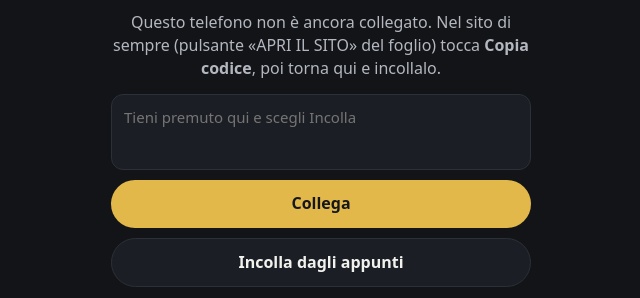
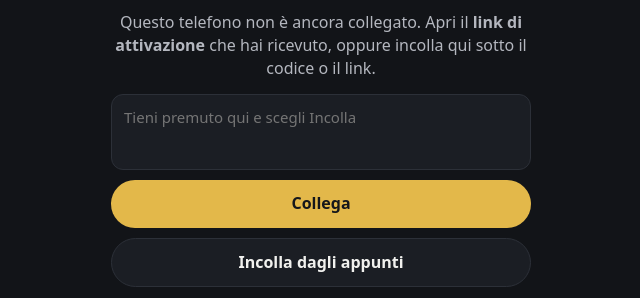
Before and after one commit to erbetting85/erbetting85.github.io, a plain HTML site: page sniper05/index.html in a window 1280 px wide. Shown: the part 307-605 px from the top of the page, without its empty margins (319-959 px from the left). Drawn offline with Linux system fonts and the light colour scheme.

Commit message:
Sniper 0,5: testo dello schermo di collegamento valido anche per gli amici
Co-Authored-By: Claude Opus 5.5 <noreply@anthropic.com>

```diff
--- a/sniper05/index.html
+++ b/sniper05/index.html
@@ -37,8 +37,8 @@
 <div id="fermo" hidden>
   <img src="icona-192.png" alt="">
   <h1>Sniper <b>0,5</b></h1>
-  <p>Questo telefono non è ancora collegato. Nel sito di sempre (pulsante «APRI IL SITO» del foglio) tocca <b>Copia codice</b>,
-    poi torna qui e incollalo.</p>
+  <p>Questo telefono non è ancora collegato. Apri il <b>link di attivazione</b> che hai ricevuto, oppure incolla qui sotto
+    il codice o il link.</p>
   <form id="modulo" autocomplete="off">
     <textarea id="codice" placeholder="Tieni premuto qui e scegli Incolla" spellcheck="false" autocapitalize="off"></textarea>
     <button class="tasto" type="submit">Collega</button>
```
